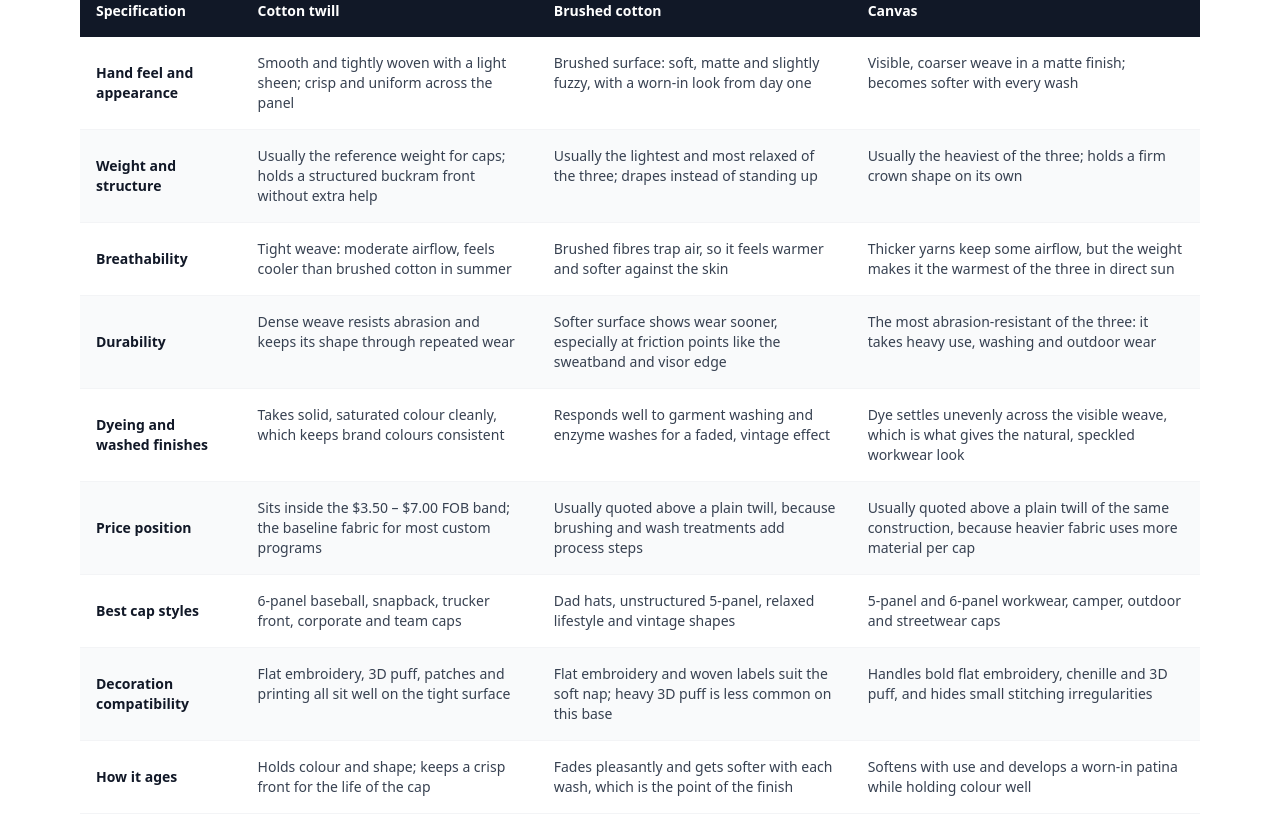
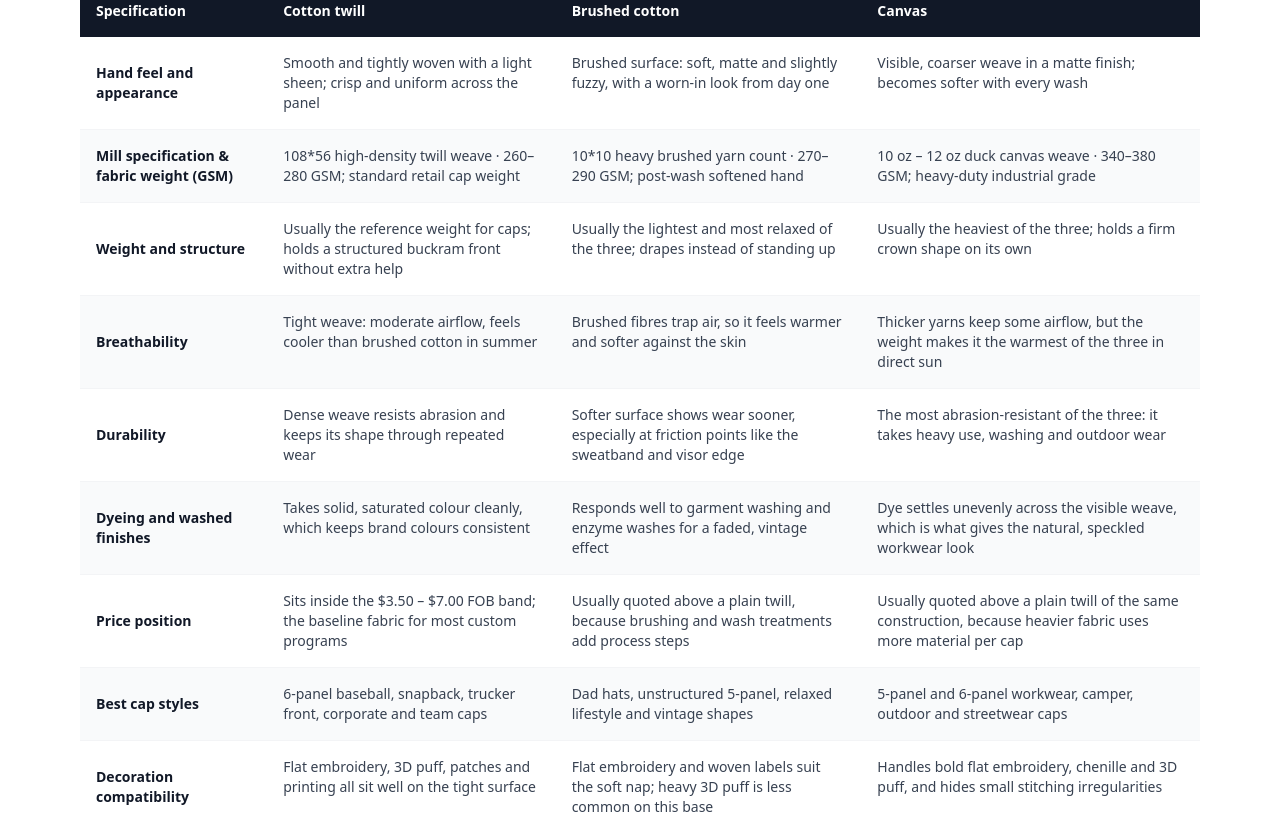
Before and after one commit to cap603/bd-hats-b2b, a Next.js app: page /en/compare/cotton-twill-vs-brushed-cotton-vs-canvas in a window 1280 px wide. Shown: the part 880-1694 px from the top of the page. Built offline with nearby package versions, Linux system fonts and the light colour scheme; no server answers.

Commit message:
seo(content): upgrade cotton-twill vs canvas page (Phase 1 #1) with GSM & yarn specs table row, expanded internal links to corduroy/beanies/pricing/tech-pack across EN and ES

```diff
--- a/app/[locale]/compare/cotton-twill-vs-brushed-cotton-vs-canvas/page.tsx
+++ b/app/[locale]/compare/cotton-twill-vs-brushed-cotton-vs-canvas/page.tsx
@@ -36,6 +36,14 @@ const CONTENT = {
             "Smooth and tightly woven with a light sheen; crisp and uniform across the panel",
             "Brushed surface: soft, matte and slightly fuzzy, with a worn-in look from day one",
             "Visible, coarser weave in a matte finish; becomes softer with every wash",
+          ],
+        },
+        {
+          label: "Mill specification & fabric weight (GSM)",
+          values: [
+            "108*56 high-density twill weave · 260–280 GSM; standard retail cap weight",
+            "10*10 heavy brushed yarn count · 270–290 GSM; post-wash softened hand",
+            "10 oz – 12 oz duck canvas weave · 340–380 GSM; heavy-duty industrial grade",
           ],
         },
         {
@@ -154,6 +162,26 @@ const CONTENT = {
           d: "Flat fronts that carry a large logo on canvas or twill.",
         },
         {
+          href: "/custom-corduroy-caps-manufacturer",
+          label: "Custom corduroy caps",
+          d: "Vintage ribbed 8-wale and 14-wale texture as a seasonal alternative.",
+        },
+        {
+          href: "/custom-beanies-manufacturer",
+          label: "Custom knit beanies",
+          d: "Acrylic and merino winter headwear programs for cold-weather drops.",
+        },
+        {
+          href: "/pricing",
+          label: "Custom hat pricing & MOQ guide",
+          d: "Transparent FOB volume tiers, tooling costs, and sample terms.",
+        },
+        {
+          href: "/custom-hat-tech-pack-template",
+          label: "Free vector tech pack templates",
+          d: "1:1 flat sketches with embroidery scale limits in AI/PDF/EPS.",
+        },
+        {
           href: "/wholesale-blank-caps-supplier",
           label: "Wholesale blank caps",
           d: "Stock caps in the same fabrics for print or embroidery later.",
@@ -233,6 +261,14 @@ const CONTENT = {
             "Tejido denso y liso con un brillo leve; se ve nítido y uniforme en todo el panel",
             "Superficie cepillada: suave, mate y algo afelpada, con aspecto de ya usada desde el primer día",
             "Tejido más grueso y visible, de acabado mate; se ablanda con cada lavado",
+          ],
+        },
+        {
+          label: "Especificación de tejeduría y gramaje (GSM)",
+          values: [
+            "Sarga de alta densidad 108*56 · 260–280 GSM; gramaje estándar de retail",
+            "Hilado grueso 10*10 con cepillado · 270–290 GSM; tacto suavizado post-lavado",
+            "Tejido duck canvas de 10 oz – 12 oz · 340–380 GSM; grado industrial de alta resistencia",
           ],
         },
         {
@@ -349,6 +385,26 @@ const CONTENT = {
           href: "/custom-5-panel-caps-manufacturer",
           label: "Gorras de 5 paneles personalizadas",
           d: "Frentes planos que llevan un logo grande en canvas o sarga.",
+        },
+        {
+          href: "/custom-corduroy-caps-manufacturer",
+          label: "Gorras de pana personalizadas",
+          d: "Textura acanalada vintage de 8 y 14 canales como alternativa estacional.",
+        },
+        {
+          href: "/custom-beanies-manufacturer",
+          label: "Gorros tejidos personalizados",
+          d: "Programas de invierno en acrílico y lana merino para clima frío.",
+        },
+        {
+          href: "/pricing",
+          label: "Guía de precios y MOQ",
+          d: "Escalones FOB transparentes por volumen, costes de utillaje y muestras.",
+        },
+        {
+          href: "/custom-hat-tech-pack-template",
+          label: "Plantillas vectoriales de tech pack",
+          d: "Bocetos planos 1:1 con límites de escala de bordado en AI/PDF/EPS.",
         },
         {
           href: "/wholesale-blank-caps-supplier",
```
